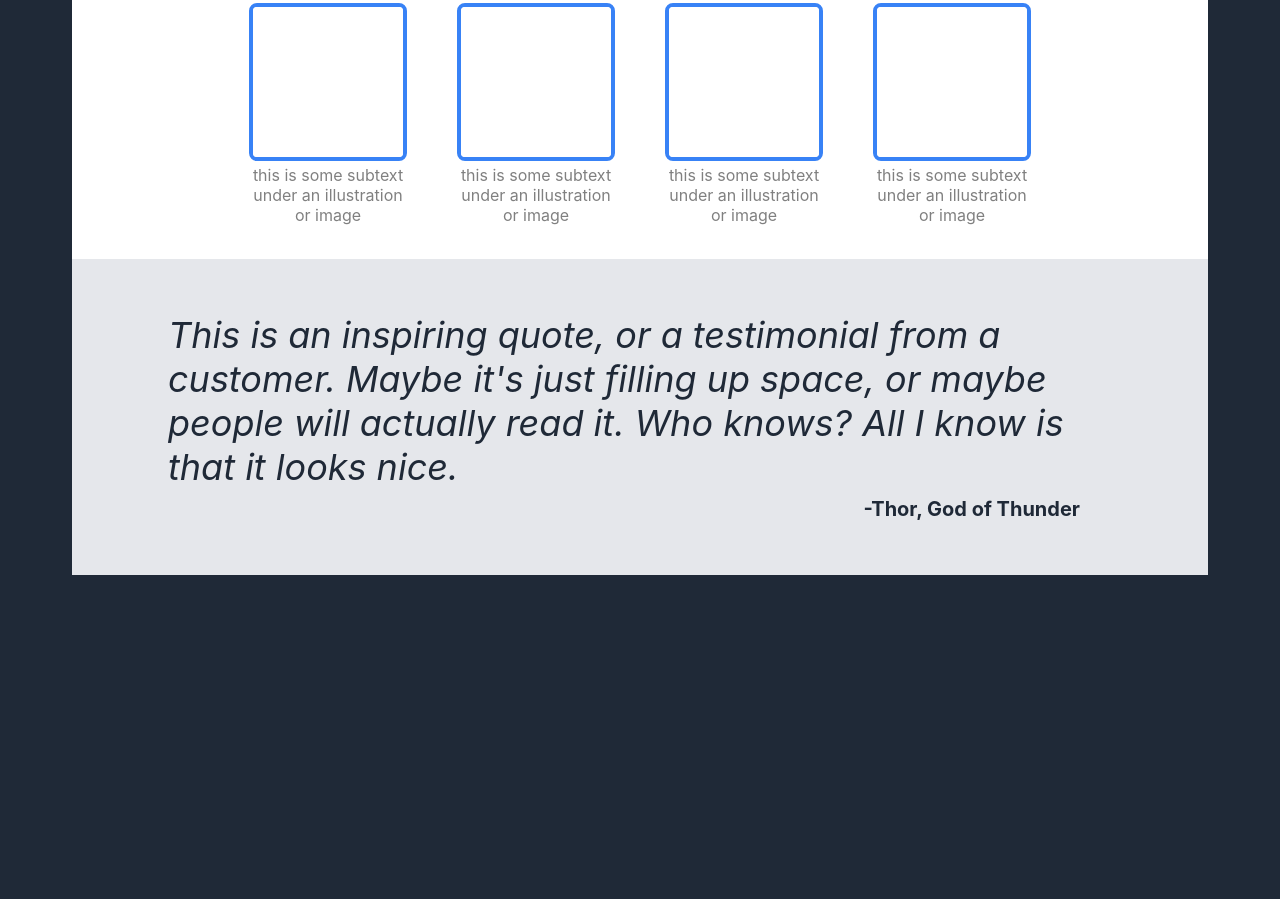
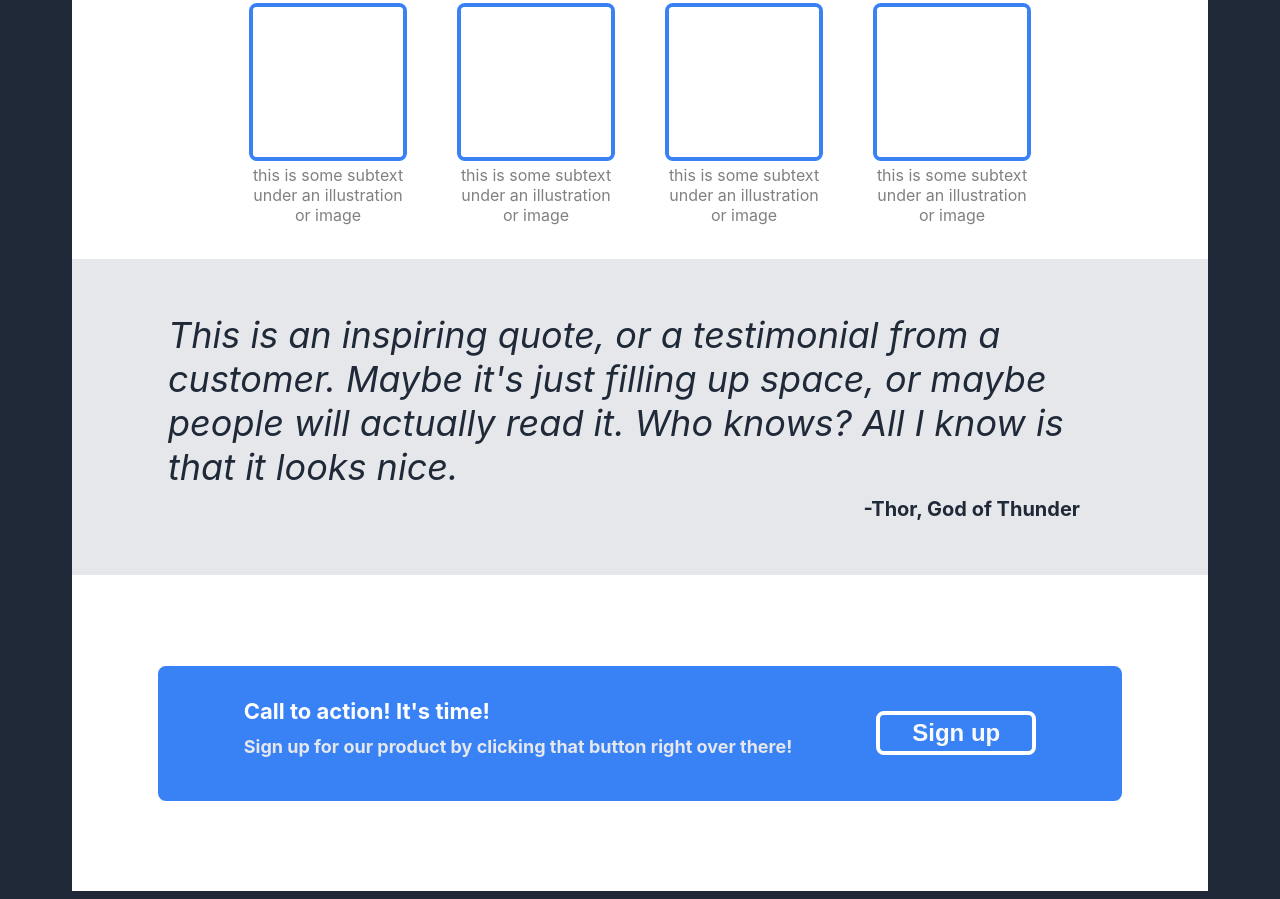
Before and after one commit to KingDuddles/Foundations_LandingPage, a plain HTML site: page index.html in a window 1280 px wide. Shown: the part 547-1446 px from the top of the page. Before the commit the page ends 1130 px from the top, so only its background shows below. Drawn offline with Linux system fonts and the light colour scheme.

Commit message:
Added section 3, call to action section

```diff
--- a/index.html
+++ b/index.html
@@ -53,5 +53,12 @@
         <div class="quote-text">This is an inspiring quote, or a testimonial from a customer. Maybe it's just filling up space, or maybe people will actually read it. Who knows? All I know is that it looks nice.</div>
         <div class="author-text">-Thor, God of Thunder</div>
     </div>
+    <div class="section3"> <!--Call to action section-->
+        <div class="section3-box">
+            <div class="title3">Call to action! It's time!<div class="text1">Sign up for our product by clicking that button right over there!</div></div>
+            <button>Sign up</button>
+        </div>
+
+    </div>
 </body>
 </html>
--- a/style.css
+++ b/style.css
@@ -105,7 +105,7 @@ button {
     background-color: #3882f6;
     color: #F9FaF8;
     border-width: 0px;
-    padding: 8px 48px;
+    padding: 4px 32px;
     border-radius: 8px;
     font-size: 24px;
     font-weight: bold;
@@ -134,3 +134,35 @@ button {
     font-weight: bold;
     padding-right: 32px;
 }
+
+.section3 {
+    background-color: white;
+    display: flex;
+    height: 300px;
+    padding: 8px 32px;
+    justify-content: center;
+    align-items: center;
+
+}
+
+.section3-box {
+    background-color: #3882f6;
+    border-radius: 8px;
+    padding: 32px 86px;
+    display: flex;
+    justify-content: space-between;
+    align-items: center;
+    gap: 84px;
+}
+.title3 {
+    font-weight: bold;
+    font-size: 22px;
+    flex: 6 1 auto;
+}
+
+.section3-box > button {
+    border-color: white;
+    border-style: solid;
+    border-width: 4px;
+    flex: 1 1 auto;
+}
```
